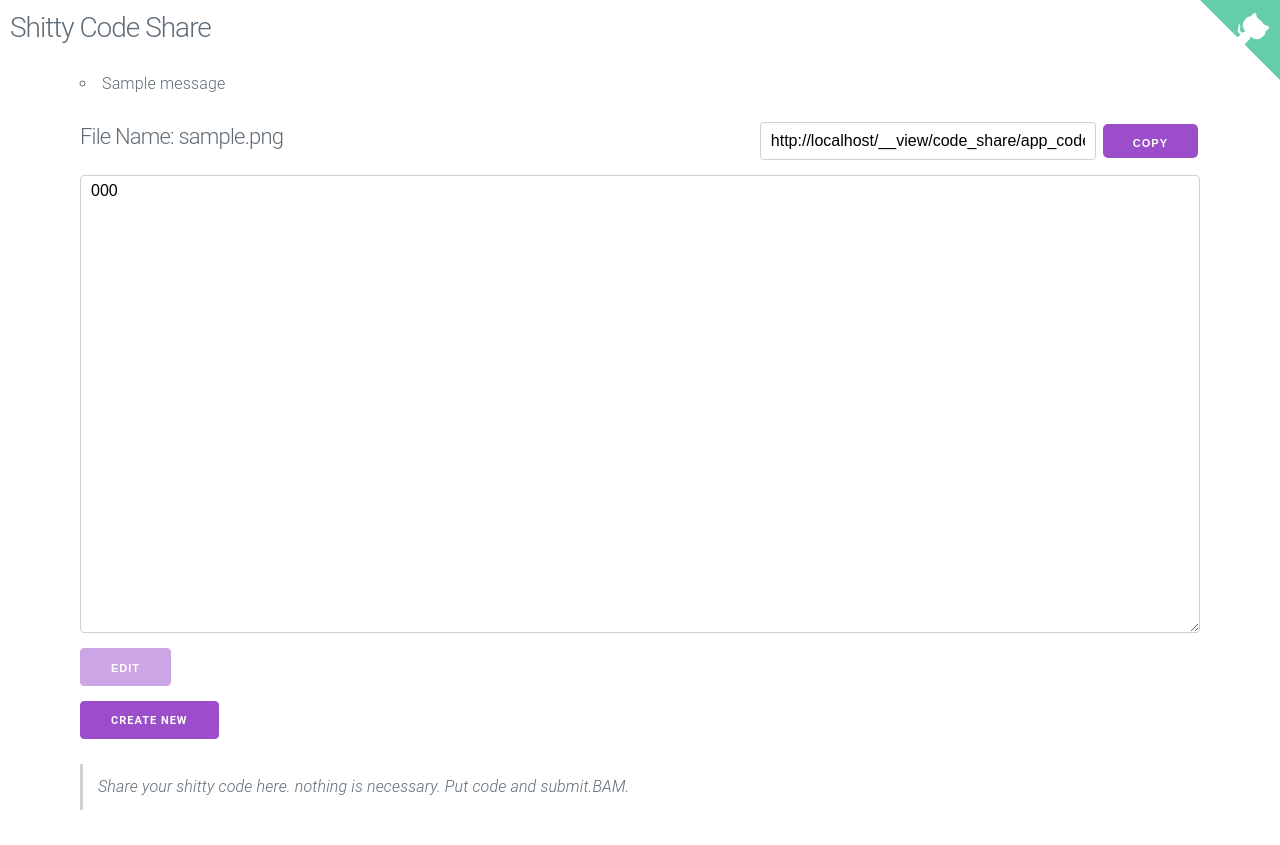
After one commit to sourabhtk37/CodeShare, a Django app: template code_share/app_code_share/templates/app_code_share/code_view.html in a window 1280 px wide. The commit adds this page. Run offline with Django 3.2, Linux system fonts and the light colour scheme; the template is opened without the code that fills it: values that come from a table or form of the project are taken from there, others are empty; tables that the repository leaves empty hold one stand-in row (values such as "Sample post"); one stand-in notice (Sample message) is shown.

Commit message:
Minor Fixes - Updated Copy button - Added templates for seperating views (decoupling) - Made Textarea larger

```diff
--- /dev/null
+++ b/code_share/app_code_share/templates/app_code_share/base.html
@@ -0,0 +1,39 @@
+{% load staticfiles %}
+{% include "fork_github.html" %}
+
+<!DOCTYPE html>
+
+<html lang="en">
+  <head>
+    <meta charset="utf-8">
+    <meta http-equiv="X-UA-Compatible" content="IE=edge">
+    <meta name="viewport" content="width=device-width, initial-scale=1">
+    <title>Shitty Code Share</title>
+    <link rel="stylesheet" href="{% static 'css/normalize.css' %}">
+    <link rel="stylesheet" href="{% static 'css/milligram.css' %}">
+
+    {% block css %}
+
+    {% endblock %}
+
+  </head>
+
+  <body>
+
+    <a href="{% url 'code_share:app_home'%}" style="color:inherit;">
+      <h3 style="padding-top:10px; padding-bottom: 5px; padding-left:10px;">Shitty Code Share</h3>
+    </a>
+
+    {% block body %}
+
+    {% endblock %}
+
+
+    {% block scripts %}
+
+    {% endblock %}
+
+
+  </body>
+
+</html>
--- /dev/null
+++ b/code_share/app_code_share/templates/app_code_share/code_view.html
@@ -0,0 +1,54 @@
+{% extends "base.html" %}
+{% load staticfiles %}
+
+
+{% block css %}
+  <link rel="stylesheet" href="{% static 'css/codeshare.css' %}">
+{% endblock %}
+
+
+{% block body %}
+
+<div class="container">
+
+      {% if messages %}
+      <ul class="messages">
+          {% for message in messages %}
+          <li{% if message.tags %} class="{{ message.tags }}"{% endif %}>{{ message }}</li>
+          {% endfor %}
+      </ul>
+      {% endif %}
+
+      <button id="copy_button">Copy</button>
+      <input type="url" id="link_box" style="float: right;">
+
+      <form action="." enctype="multipart/form-data" method="POST">
+      {% csrf_token %}
+
+          {% if code_share.file_name %}
+          <h4>File Name: {{code_share.file_name}}</h4>
+
+          {%endif%}
+
+          <textarea id="code_snippet" name="code_snippet">{{code_share.code}}</textarea><br>
+          <input id="submit_edit" type="submit" value="edit">
+          <br>
+           <a href="{% url 'code_share:app_home'%}" >
+               <div id="create">create new</div>
+          </a><br>
+
+            </form>
+
+      <blockquote>
+          <p><em>Share your shitty code here. nothing is necessary. Put code and submit.BAM.</em></p>
+      </blockquote>
+
+    </div>
+
+
+{% endblock %}
+
+
+{% block scripts%}
+  <script type="text/javascript" crossorigin="anonymous" src="{% static 'js/codeshare.js' %}"></script>
+{% endblock %}
--- a/code_share/app_code_share/views.py
+++ b/code_share/app_code_share/views.py
@@ -70,8 +70,7 @@ def view_by_hash(request, hash_id):
 
     if request.method == 'GET':
         code_share = CodeShare.objects.get(hash_value=hash_id)
-        context = {'code_share': code_share, "filename": "yes"}
-        return render(request, 'app_code_share/homepage.html', context)
+        return render(request, 'app_code_share/code_view.html', {'code_share': code_share})
 
     if request.method == 'POST':
         code_share = request.POST.get('code_snippet')
--- a/code_share/static/css/codeshare.css
+++ b/code_share/static/css/codeshare.css
@@ -1,9 +1,6 @@
-textarea{
-  width:95%;
+#copy_button{
+  float: right;
+  margin: 0 0 0px 5px;
+  border: 2px solid;
+  border-radius: 7px;
 }
-#copy_button{
-  border:1px solid;
-  display: inline;
-  cursor: pointer;
-  padding: 7px;
-}
--- a/code_share/static/css/milligram.css
+++ b/code_share/static/css/milligram.css
@@ -209,7 +209,6 @@ input[type='password'],
 input[type='search'],
 input[type='tel'],
 input[type='text'],
-input[type='url'],
 select {
     -webkit-appearance: none;
     -moz-appearance: none;
@@ -223,6 +222,22 @@ select {
     padding: .6rem 1.0rem;
     width: 50%
 }
+
+input[type='url'],
+select {
+    -webkit-appearance: none;
+    -moz-appearance: none;
+    appearance: none;
+    background-color: transparent;
+    border: 0.1rem solid #d1d1d1;
+    border-radius: .4rem;
+    box-shadow: none;
+    box-sizing: inherit;
+    height: 3.8rem;
+    padding: .6rem 1.0rem;
+    width: 30%
+}
+
 textarea{
     -webkit-appearance: none;
     -moz-appearance: none;
@@ -234,7 +249,7 @@ textarea{
     box-sizing: inherit;
     height: 45.8rem;
     padding: .6rem 1.0rem;
-    width: 85%
+    width: 100%
 }
 
 input[type='email']:focus,
@@ -289,8 +304,8 @@ input[type='radio'] {
 
 .container {
     margin: 0 auto;
-    max-width: 112.0rem;
-    padding: 0 2.0rem;
+    max-width: 114.0rem;
+    padding: 0 1.0rem 1.0rem 1.0rem;
     position: relative;
     width: 100%
 }
```
Also changed, not shown: code_share/app_code_share/templates/app_code_share/homepage.html (+10 -43 lines), code_share/static/js/codeshare.js (+12 -2 lines).
